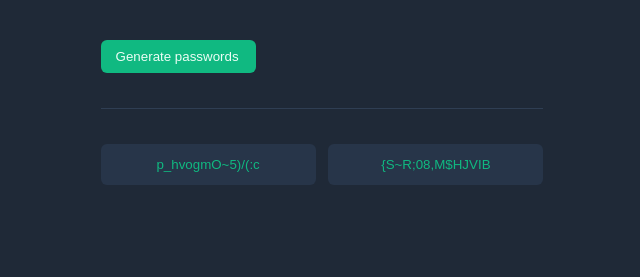
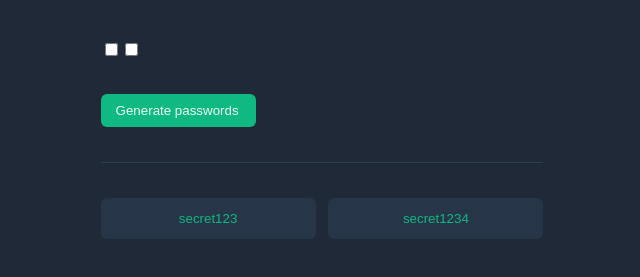
Before and after one commit to karansgotit/password_generator, a plain HTML site: page index.html in a window 1280 px wide. Shown: the part 279-556 px from the top of the page, without its empty margins (368-1008 px from the left). Drawn offline with Linux system fonts and the light colour scheme.

Commit message:
added html for toggles

```diff
--- a/index.css
+++ b/index.css
@@ -91,3 +91,7 @@ body{
     width: 211px;
 
 }
+
+.toggle{
+    display: flex;
+}
--- a/index.html
+++ b/index.html
@@ -20,7 +20,11 @@
         </div>
         <div class = "button-and-descriptions">
             <p id = "description">Never use an insecure password again.</p>
-            <button id = "main-button">Generate passwords</button>
+            <div class = "toggle">
+                <input type = "checkbox" id = "toggle-symbol">
+                <input type = "checkbox" id = "toggle-number">
+            </div>
+            <button id = "main-button" onclick = "setValue()">Generate passwords</button>
             <div class = "line" aria-hidden="true"></div>
             <div class = "output-fields">
                 <input type = "text" id ="password-1" value ="secret123" readonly>
--- a/index.js
+++ b/index.js
@@ -3,6 +3,7 @@ const characters = ["A","B","C","D","E","F","G","H","I","J","K","L","M","N","O",
 
 let firstValue = document.querySelector("#password-1")
 let secondValue = document.querySelector("#password-2")
+let btn = document.querySelector("#main-button")
 let passwordLength = 15
 
 function getrandomPassword(){
@@ -14,5 +15,7 @@ function getrandomPassword(){
     return initialString
 }
 
-firstValue.value = getrandomPassword()
-secondValue.value = getrandomPassword()
+function setValue(){
+    firstValue.value = getrandomPassword()
+    secondValue.value = getrandomPassword()
+}
```
